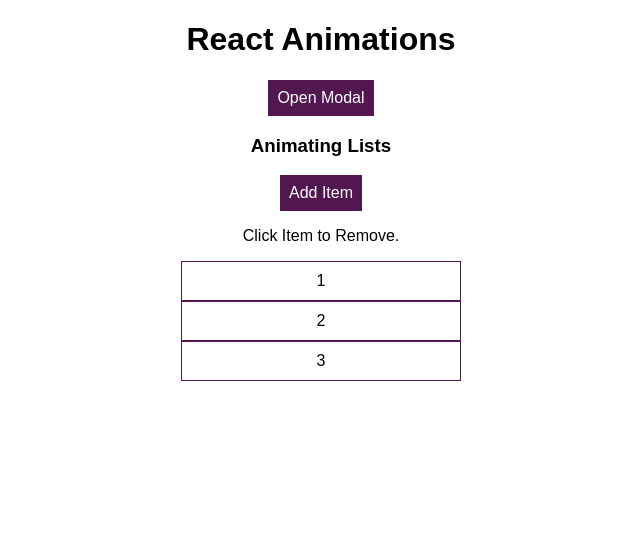
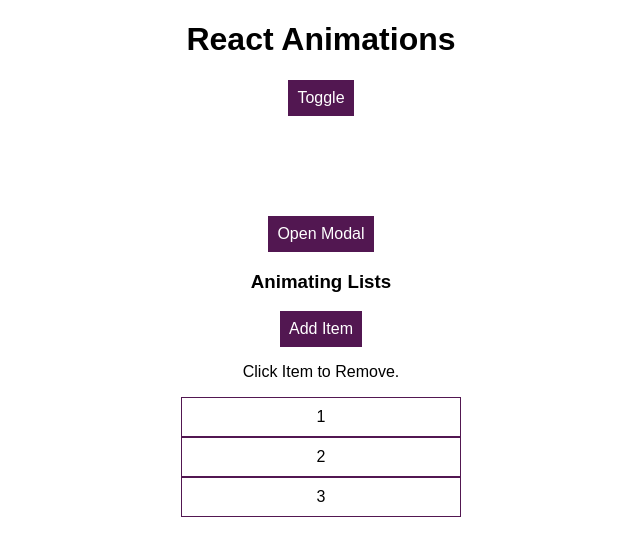
Before and after one commit to Rubick1997/react-animations, a React (Create React App) app: page / in a window 1280 px wide. Shown: the top 556 px of the page, without its empty margins (319-959 px from the left). Built offline with nearby package versions, Linux system fonts and the light colour scheme.

Commit message:
react transition group

```diff
--- a/package.json
+++ b/package.json
@@ -10,10 +10,12 @@
     "@types/react": "^17.0.14",
     "@types/react-dom": "^17.0.9",
     "@types/react-router-dom": "^5.1.8",
+    "@types/react-transition-group": "^4.4.2",
     "react": "^17.0.1",
     "react-dom": "^17.0.1",
     "react-router-dom": "^5.2.0",
     "react-scripts": "4.0.1",
+    "react-transition-group": "^4.4.2",
     "web-vitals": "^0.2.4"
   },
   "scripts": {
--- a/src/App.tsx
+++ b/src/App.tsx
@@ -1,13 +1,20 @@
 import React, { Component } from "react";
+import { Transition } from "react-transition-group";
 
 import "./App.css";
 import Modal from "./components/Modal/Modal";
 import Backdrop from "./components/Backdrop/Backdrop";
 import List from "./components/List/List";
 
+interface State {
+  isModalOpen: boolean;
+  showBlock: boolean;
+}
+
 class App extends Component {
   state = {
     isModalOpen: false,
+    showBlock: false,
   };
 
   showModal = () => {
@@ -22,8 +29,35 @@ class App extends Component {
     return (
       <div className="App">
         <h1>React Animations</h1>
-        <Modal show={this.state.isModalOpen} closed={this.closeModal} />
-        <Backdrop show={this.state.isModalOpen} />
+        <button
+          className="Button"
+          onClick={() =>
+            this.setState((prevState: State) => ({
+              showBlock: !prevState.showBlock,
+            }))
+          }
+        >
+          Toggle
+        </button>
+        <br />
+        <Transition in={this.state.showBlock} timeout={1000}>
+          {(state) => (
+            <div
+              style={{
+                backgroundColor: "red",
+                width: 100,
+                height: 100,
+                margin: "auto",
+                transition: "opacity 1s ease-out",
+                opacity: state === "exited" ? 0 : 1,
+              }}
+            />
+          )}
+        </Transition>
+        {this.state.isModalOpen && (
+          <Modal show={this.state.isModalOpen} closed={this.closeModal} />
+        )}
+        {this.state.isModalOpen && <Backdrop show={this.state.isModalOpen} />}
         <button className="Button" onClick={this.showModal}>
           Open Modal
         </button>
--- a/src/components/Modal/Modal.tsx
+++ b/src/components/Modal/Modal.tsx
@@ -6,7 +6,6 @@ const Modal: React.FunctionComponent<{
   show: boolean;
   closed: () => void;
 }> = ({ show, closed }) => {
-  {
   const cssClasses = `Modal ${show ? "ModalOpen" : "ModalClosed"}`;
 
   return (
@@ -17,6 +16,5 @@ const Modal: React.FunctionComponent<{
       </button>
     </div>
   );
-  }
 };
 export default Modal;
```
Also changed, not shown: 2 other files (tests, documents, lock files or other folders). Lines whose indentation alone changed are shown as unchanged.
